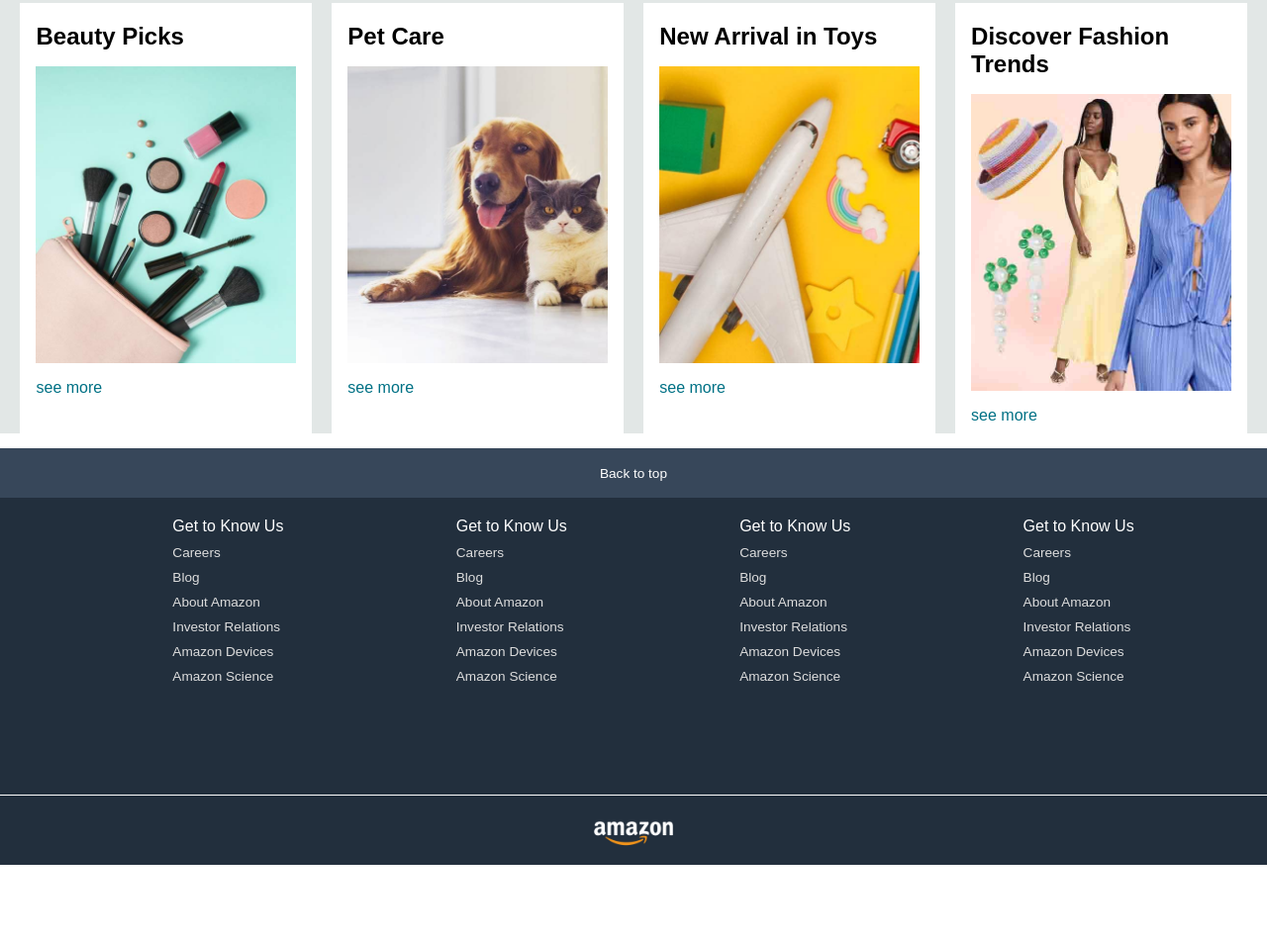
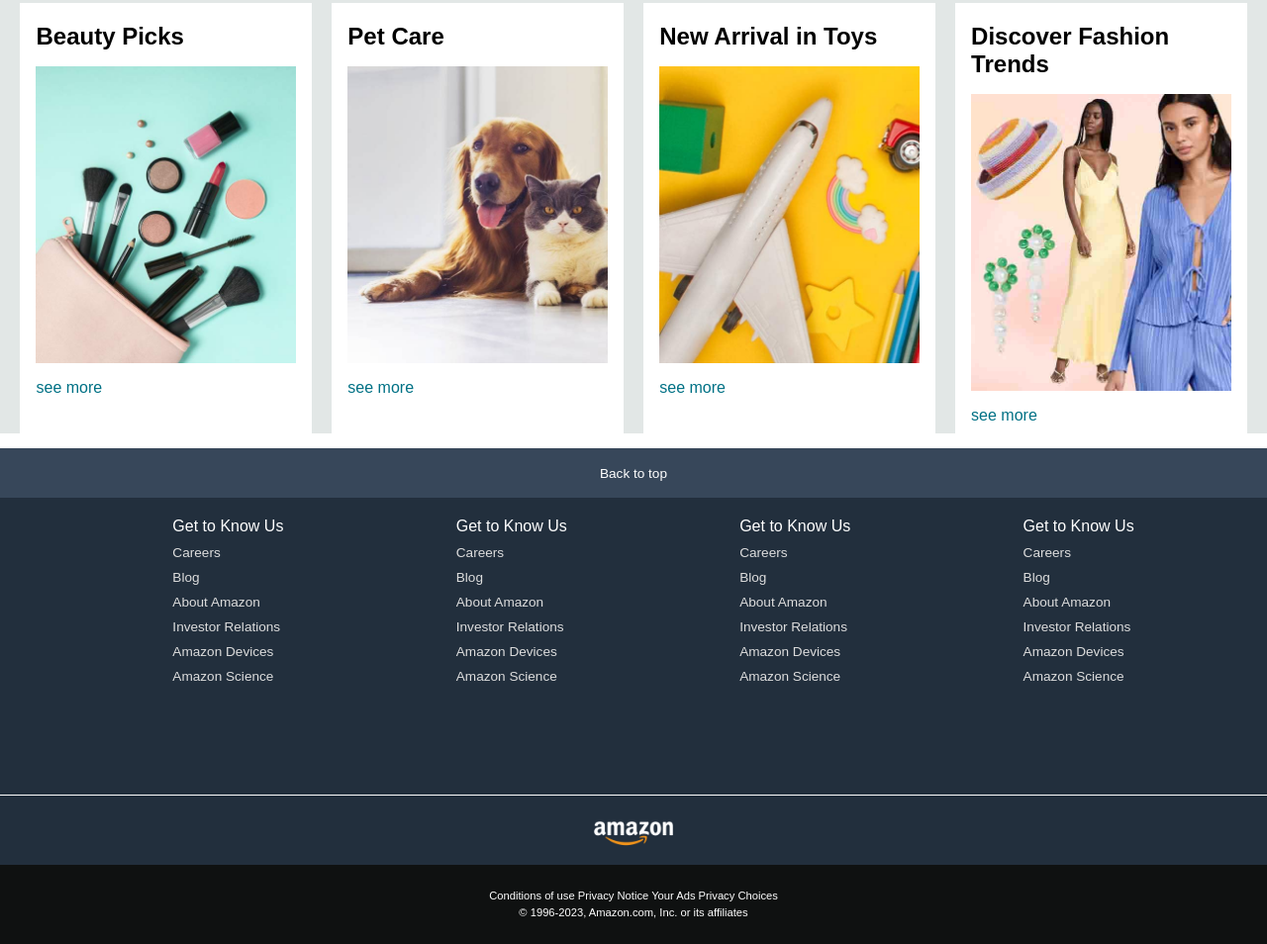
Before and after one commit to AtulTiwari-1008/Amazon_Clone, a plain HTML site: page index.html in a window 1280 px wide. Shown: the part 912-1866 px from the top of the page at 99% size. Before the commit the page ends 1786 px from the top, so only its background shows below. Drawn offline with Linux system fonts and the light colour scheme.

Commit message:
panel4 added

```diff
--- a/index.html
+++ b/index.html
@@ -181,6 +181,18 @@
         <div class="foot-panel3">
             <div class="logo"></div>
         </div>
+
+        <div class="foot-panel4">
+            <div class="pages">
+                <a>Conditions of use</a>
+                <a>Privacy Notice</a>
+                <a>Your Ads Privacy Choices</a>
+            </div>
+            <div class="copyright">
+                © 1996-2023, Amazon.com, Inc. or its affiliates
+            </div>
+
+        </div>
     </footer>
 
 </body>
--- a/style.css
+++ b/style.css
@@ -256,3 +256,20 @@ ul a {
     height: 50px;
     width: 100px;
 }
+
+.foot-panel4 {
+    background-color: #0f1111;
+    color: white;
+    height: 80px;
+    font-size: 0.7rem;
+    text-align: center;
+
+}
+
+.pages {
+    padding-top: 25px;
+}
+
+.copyright {
+    padding-top: 5px;
+}
```
